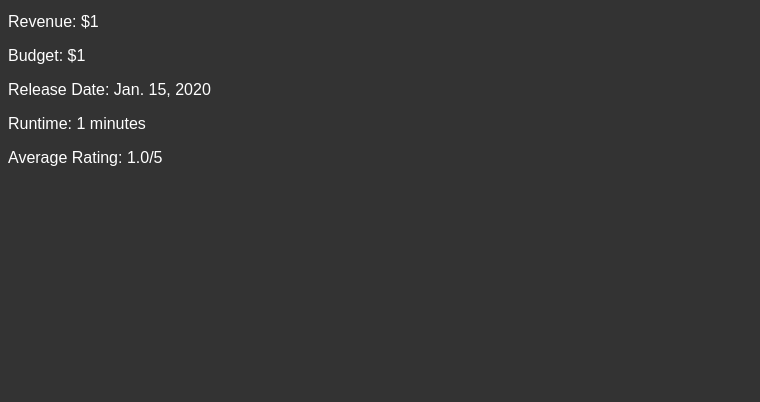
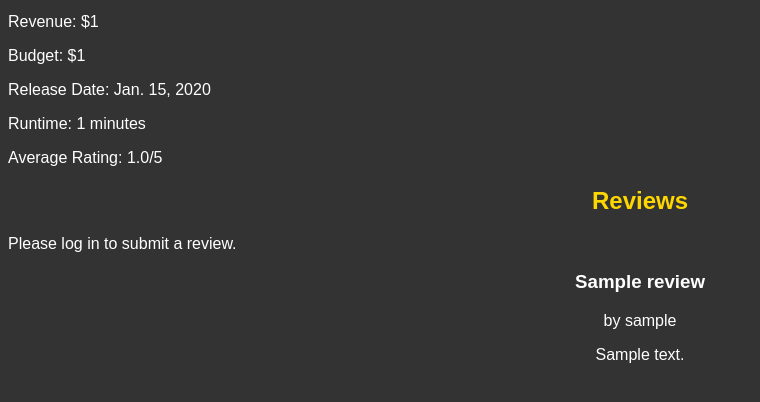
Before and after one commit to tahirkhan54321/Movie-Recommendation-Python, a Django app: page /movie/1 in a window 1280 px wide. Shown: the part 232-634 px from the top of the page, without its empty margins (0-760 px from the left). Run offline with Django 5.2, Linux system fonts and the light colour scheme; tables that the repository leaves empty hold one stand-in row (values such as "Sample post").

Commit message:
Can add reviews and movie_details displays all reviews

```diff
--- a/base/forms.py
+++ b/base/forms.py
@@ -1,7 +1,7 @@
 # Model based forms for creating forms
 
 from django.forms import ModelForm
-from .models import Movie
+from .models import Movie, Review, Rating
 from django import forms
 from django.contrib.auth.models import User
 from django.contrib.auth.forms import UserCreationForm
@@ -14,4 +14,14 @@ class MovieForm(ModelForm):
 class CreateUserForm(UserCreationForm):
     class Meta:
         model = User
-        fields = ['username', 'email', 'password1', 'password2']  # TBC Adjust fields as needed
+        fields = ['username', 'email', 'password1', 'password2']
+
+class RatingForm(forms.ModelForm):
+    class Meta:
+        model = Rating
+        fields = ['rating']
+
+class ReviewForm(forms.ModelForm):
+    class Meta:
+        model = Review
+        fields = ['title', 'review']
--- a/base/models.py
+++ b/base/models.py
@@ -41,6 +41,7 @@ class Rating(models.Model):
     user = models.ForeignKey(settings.AUTH_USER_MODEL, on_delete=models.CASCADE)
     movie = models.ForeignKey('Movie', on_delete=models.CASCADE)
     rating = models.IntegerField(choices=[(i, i) for i in range(1, 6)])
+    created_at = models.DateTimeField(auto_now_add=True)
 
 class Review(models.Model):
     user = models.ForeignKey(settings.AUTH_USER_MODEL, on_delete=models.CASCADE)
--- a/base/templates/movie_details.html
+++ b/base/templates/movie_details.html
@@ -16,6 +16,7 @@
 </style>
 <body>
     {% include 'navbar.html' %}
+    <!-- Movie Information -->
     <h1>{{movie.title}}</h1>
     <button type="button" class="{% if not movie.homepage %}disabled-button{% endif %}">
         {% if movie.homepage %}
@@ -32,6 +33,8 @@
     <p>Release Date: {{movie.release_date}}</p>
     <p>Runtime: {{movie.runtime}} minutes</p>
     <p>Average Rating: {% if average_rating %}{{ average_rating|floatformat:1 }}/5{% else %}Not rated yet{% endif %}</p>
+
+    <!-- Rating -->
     {% if user.is_authenticated %}
         <p>Your Rating: {% if user_rating %}{{ user_rating }}/5 {% else %} You haven't rated this movie yet. {% endif %}</p>
         <form method="post">
@@ -46,5 +49,32 @@
         </form>
     {% endif %}
 
+    <!-- Reviews -->
+    <h2>Reviews</h2>
+    {% if user.is_authenticated %}
+        <h3>Add a Review</h3>
+        <form method="post">
+            {% csrf_token %}
+            {{ review_form.as_p }}
+            <button type="submit">Submit Review</button>
+        </form>
+    {% else %}
+        <p>Please log in to submit a review.</p>
+    {% endif %}
+
+    {% if reviews %}
+        <ul>
+        {% for review in reviews %}
+            <li>
+                <h3>{{ review.title }}</h3>
+                <p>by {{ review.user.username }}</p>
+                <p>{{ review.review }}</p>
+            </li>
+        {% endfor %}
+        </ul>
+    {% else %}
+        <p>No reviews yet.</p>
+    {% endif %}
+
 </body>
 </html>
--- a/base/views.py
+++ b/base/views.py
@@ -9,9 +9,9 @@ from django.contrib import messages # for error messages
 from django.contrib.auth.forms import UserCreationForm
 from django.contrib.auth import authenticate, login, logout
 from django.contrib.auth.decorators import login_required
-from .forms import MovieForm, CreateUserForm
+from .forms import MovieForm, CreateUserForm, ReviewForm, RatingForm
 from .utils import initialize_tfidf, find_similar_movies
-from .models import Movie, Rating
+from .models import Movie, Rating, Review
 
 # Global variables
 vectorizer = None
@@ -37,42 +37,54 @@ def movie_search(request):
 
 def movie_details(request, pk):
     movie = get_object_or_404(Movie, pk=pk)
-
     average_rating = Rating.objects.filter(movie=movie).aggregate(Avg('rating'))['rating__avg']
     user_rating = None
+
     if request.user.is_authenticated:
         try:
             user_rating = Rating.objects.get(user=request.user, movie=movie).rating
         except Rating.DoesNotExist:
             pass
 
+    # Initialize forms (outside POST handling)
+    reviews = Review.objects.filter(movie=movie)
+    review_form = ReviewForm(request.POST or None)
+    rating_form = RatingForm(request.POST or None)
+
     if request.method == 'POST':
         if not request.user.is_authenticated:
-            messages.error(request, "Please log in to rate movies.")
+            messages.error(request, "Please log in to submit a review or rating.")
         else:
-            rating_value = int(request.POST.get('rating'))
-            rating, created = Rating.objects.update_or_create(
-                user=request.user,
-                movie=movie,
-                defaults={'rating': rating_value}
-            )
-            if created:
-                messages.success(request, "Your rating has been submitted.")
-            else:
+            # Check which form was submitted
+            if 'rating' in request.POST and rating_form.is_valid():
+                rating_value = rating_form.cleaned_data['rating']
+                Rating.objects.update_or_create(
+                    user=request.user,
+                    movie=movie,
+                    defaults={'rating': rating_value}
+                )
                 messages.success(request, "Your rating has been updated.")
-            average_rating = Rating.objects.filter(movie=movie).aggregate(Avg('rating'))['rating__avg']
+                average_rating = Rating.objects.filter(movie=movie).aggregate(Avg('rating'))['rating__avg']
+                user_rating = rating_value
+                return HttpResponseRedirect(request.path_info)
 
-            # Update user_rating after submission
-            user_rating = rating_value
-
-        # Redirect to the same page to refresh the template
-        return HttpResponseRedirect(request.path_info)
+            elif 'review' in request.POST and review_form.is_valid():
+                review = review_form.save(commit=False)
+                review.user = request.user
+                review.movie = movie
+                review.save()
+                messages.success(request, "Your review has been submitted!")
+                return HttpResponseRedirect(request.path_info)
 
     context = {
         "movie": movie,
         "average_rating": average_rating,
         "user_rating": user_rating,
+        "reviews": reviews,
+        "rating_form": rating_form,
+        "review_form": review_form,
     }
+
     return render(request, "movie_details.html", context)
 
 def register(request):
```
Also changed, not shown: base/migrations/0005_rating_created_at.py (added).
